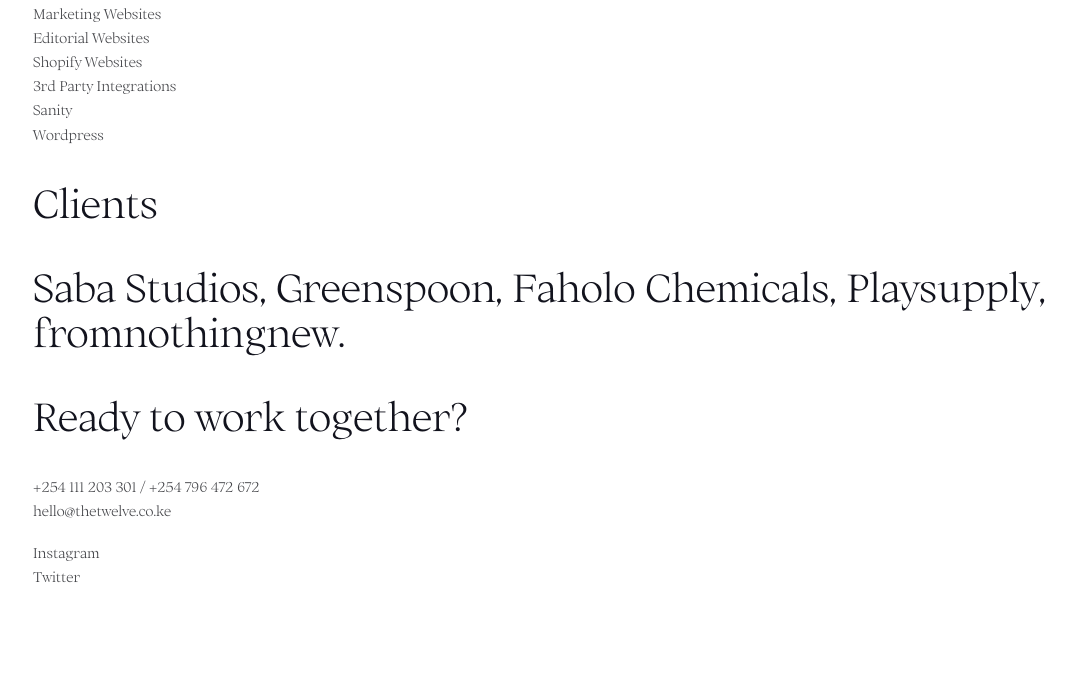
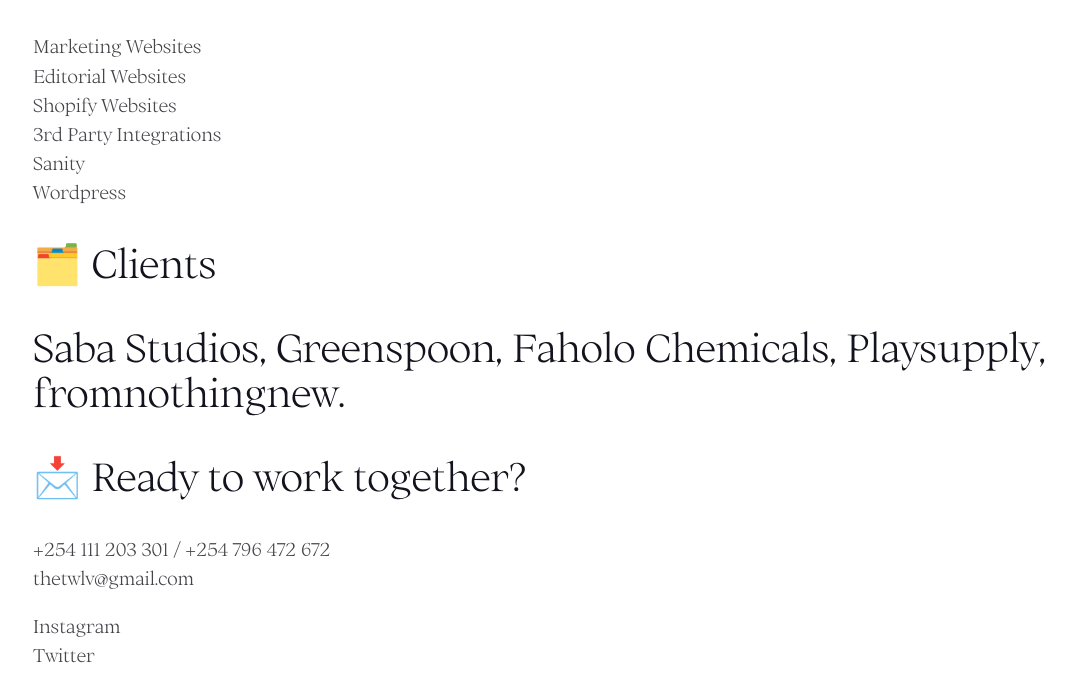
Before and after one commit to JobMusembi/theTwelve, a Gatsby site: page / in a window 1280 px wide. Shown: the part 750-1444 px from the top of the page, without its empty margins (7-1082 px from the left). Before the commit the page ends 1363 px from the top, so only its background shows below. Built offline with nearby package versions, Linux system fonts and the light colour scheme; Gatsby itself is replaced by a stand-in of ours.

Commit message:
final design

```diff
--- a/gatsby-config.js
+++ b/gatsby-config.js
@@ -3,7 +3,7 @@
  */
 module.exports = {
   siteMetadata: {
-    title: `thetwelve`,
+    title: `theTwelve`,
     siteUrl: `https://www.thetwelve.co.ke`,
   },
   plugins: [
--- a/src/pages/index.js
+++ b/src/pages/index.js
@@ -7,11 +7,11 @@
       <Seo title="Home" keywords={[`Home Page the Twelve`]} />
     <div className='banner'>
     <div className='container'>
-      <p>the Twelve is a design and technology practice of Job Musembi & Faith Mwikali building contemporary African brands in the digital realm.<br/><br/>
+      <p>🕛 the Twelve is a design and technology practice of Job Musembi & Faith Mwikali building contemporary African brands in the digital realm.<br/><br/>
           We’re a nimble, two-person team, and we like it that way. We’re the  technologists
           that actually do the work, meaning your vision won’t get lost in translation across multiple points of contact.</p>
 
-      <p>Services</p>
+      <p>🌐 Services</p>
       <ul>
         <li>Website Design</li>
         <li>Interaction Design</li>
@@ -21,7 +21,7 @@
         <li>Experimental Development</li>
       </ul>
 
-      <p>Capabilities</p>
+      <p>💡 Capabilities</p>
       <ul>
         <li>Marketing Websites</li>
         <li>Editorial Websites</li>
@@ -31,15 +31,23 @@
         <li>Wordpress</li>
       </ul>
 
-      <p>Clients</p>
+      <p>🗂️ Clients</p>
       <p>Saba Studios, Greenspoon, Faholo Chemicals, Playsupply, fromnothingnew.</p>
 
-      <p>Ready to work together?</p>
+      <p>📩 Ready to work together?</p>
       <ul>
         <li>+254 111 203 301 / +254 796 472 672</li>
-        <li>hello@thetwelve.co.ke</li><br/>
-        <li>Instagram</li>
-        <li>Twitter</li>
+        <li>thetwlv@gmail.com</li><br/>
+        <li>
+          <a href="https://twitter.com/jointhetwelve" target="_blank" rel="noopener noreferrer">
+          Instagram
+          </a>
+        </li>
+        <li>
+          <a href="https://twitter.com/jointhetwelve" target="_blank" rel="noopener noreferrer">
+          Twitter
+          </a>
+        </li>
       </ul>
 
     </div>
--- a/src/styles/App.scss
+++ b/src/styles/App.scss
@@ -94,8 +94,7 @@
   }
   li {
     list-style: none;
-    font-size: 0.875rem;
-    //font-weight: 300;
+    font-size: 1.15rem;
     color: $secondary;
     margin-bottom: 0.5rem;
     @media (max-width: 680px) {
@@ -116,6 +115,7 @@
          font-size: 1.563em;
       }
 }
+
 
 .container {
   flex-grow: 1;
```
